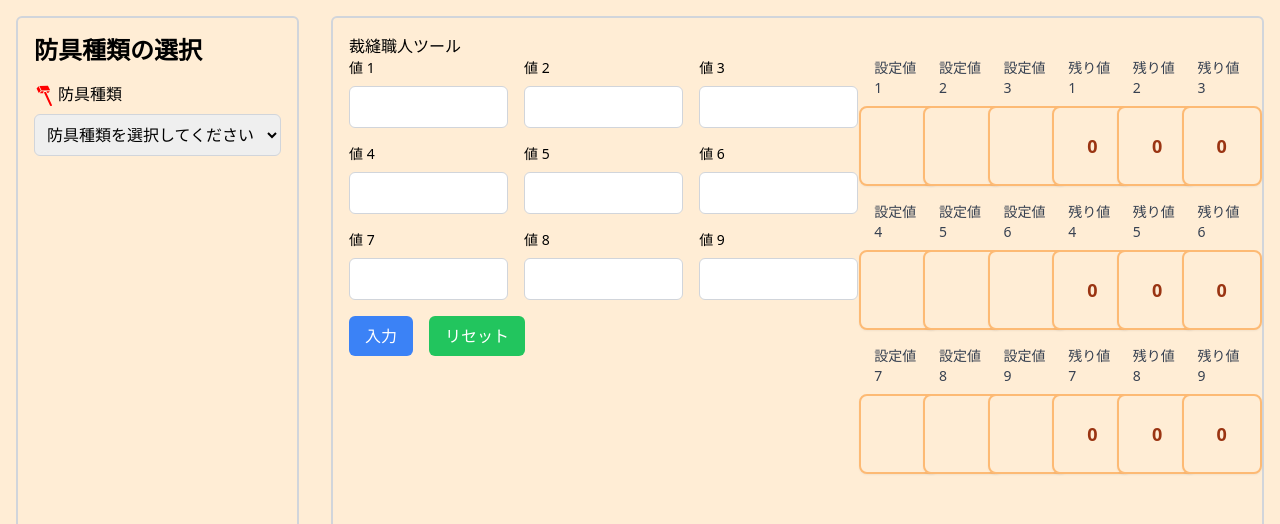
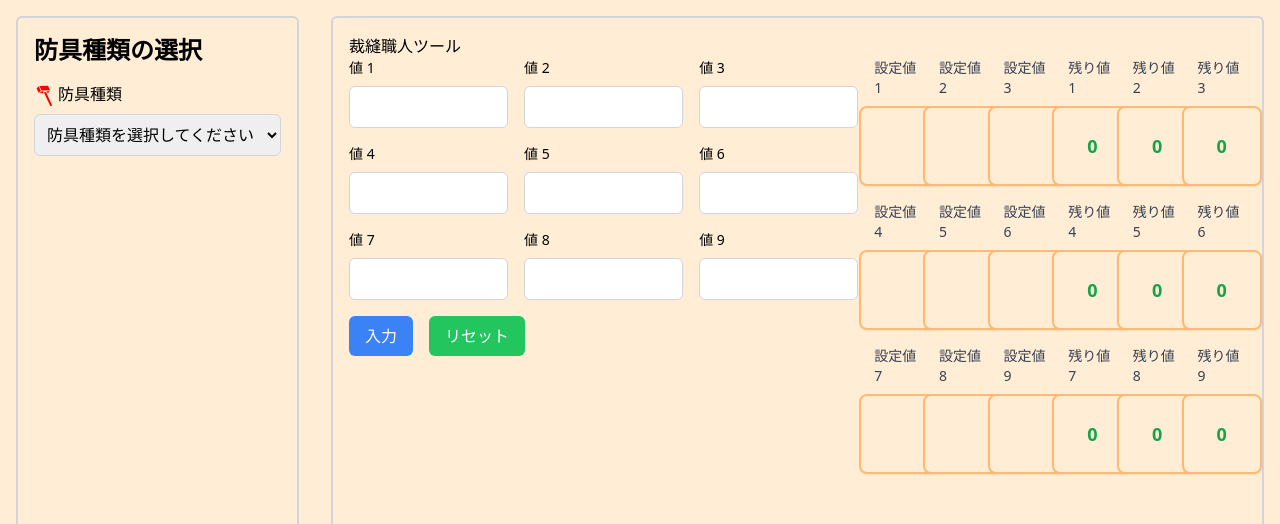
Before and after one commit to HarutoYamane/DQX--------, a React (Vite) app in the folder sewingTool-app/: page / in a window 1280 px wide. Shown: the top 524 px of the page. Built offline with nearby package versions, Linux system fonts and the light colour scheme.

Commit message:
文字色を数値によって変更できるように関数を作成

```diff
--- a/sewingTool-app/src/components/ValueDisplay.tsx
+++ b/sewingTool-app/src/components/ValueDisplay.tsx
@@ -1,10 +1,21 @@
+import { memo } from "react";
+
 interface ValueDisplayProps {
   value: number | null;
   label?: string;
   size?: "small" | "medium" | "large";
 }
 
-export default function ValueDisplay({
+const getTextColor = (value: number | null) => {
+  //文字色を返す関数
+  if (value === null) return; //null
+  if (value < -5) return "text-red-600";
+  if (value === 0) return "text-green-600";
+  if (value < 5) return "text-yellow-600";
+  return "text-black";
+};
+
+const ValueDisplay = memo(function ValueDisplay({
   value,
   label,
   size = "medium",
@@ -21,10 +32,14 @@ export default function ValueDisplay({
         <div className="text-sm font-medium text-gray-700">{label}</div>
       )}
       <div
-        className={`${sizeClasses[size]} bg-orange-100 border-2 border-orange-300 rounded-lg flex items-center justify-center font-bold text-orange-800 shadow-sm`}
+        className={`${sizeClasses[size]} ${getTextColor(
+          value
+        )} bg-orange-100 border-2 border-orange-300 rounded-lg flex items-center justify-center font-bold shadow-sm`}
       >
         {value}
       </div>
     </div>
   );
-}
+});
+
+export default ValueDisplay;
```
